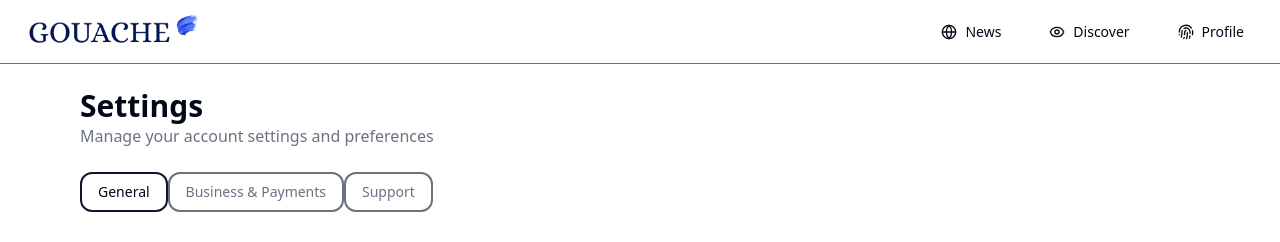
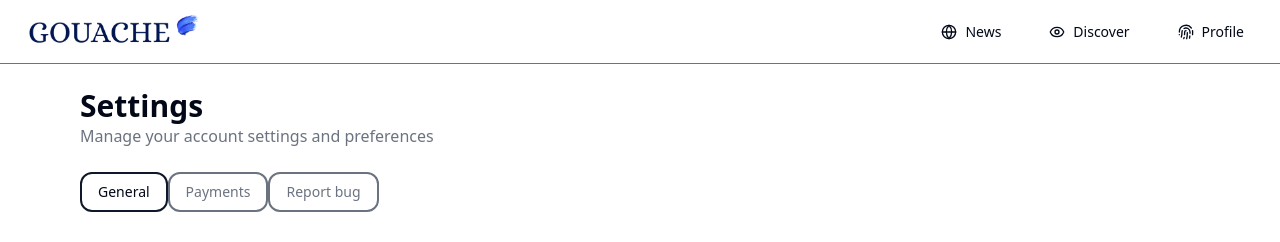
Before and after one commit to Harryr66/SOMA, a Next.js app: page /settings in a window 1280 px wide. Shown: the top 242 px of the page. Built offline with nearby package versions, Linux system fonts and the light colour scheme; no server answers; the database is empty; a web font is replaced by a local one.

Commit message:
Rename combined tab to 'Payments' and support tab to 'Report bug'

```diff
--- a/src/app/(main)/settings/page.tsx
+++ b/src/app/(main)/settings/page.tsx
@@ -457,8 +457,8 @@ function SettingsPageContent() {
           <div className="overflow-x-auto pb-2 -mx-4 px-4 sm:mx-0 sm:px-0 scrollbar-hide">
             <TabsList className="inline-flex w-auto min-w-full sm:min-w-0">
               <TabsTrigger value="general" className="shrink-0 whitespace-nowrap">General</TabsTrigger>
-              <TabsTrigger value="business" className="shrink-0 whitespace-nowrap text-xs sm:text-sm">Business & Payments</TabsTrigger>
-              <TabsTrigger value="support" className="shrink-0 whitespace-nowrap">Support</TabsTrigger>
+              <TabsTrigger value="business" className="shrink-0 whitespace-nowrap text-xs sm:text-sm">Payments</TabsTrigger>
+              <TabsTrigger value="support" className="shrink-0 whitespace-nowrap">Report bug</TabsTrigger>
             </TabsList>
           </div>
 
```
